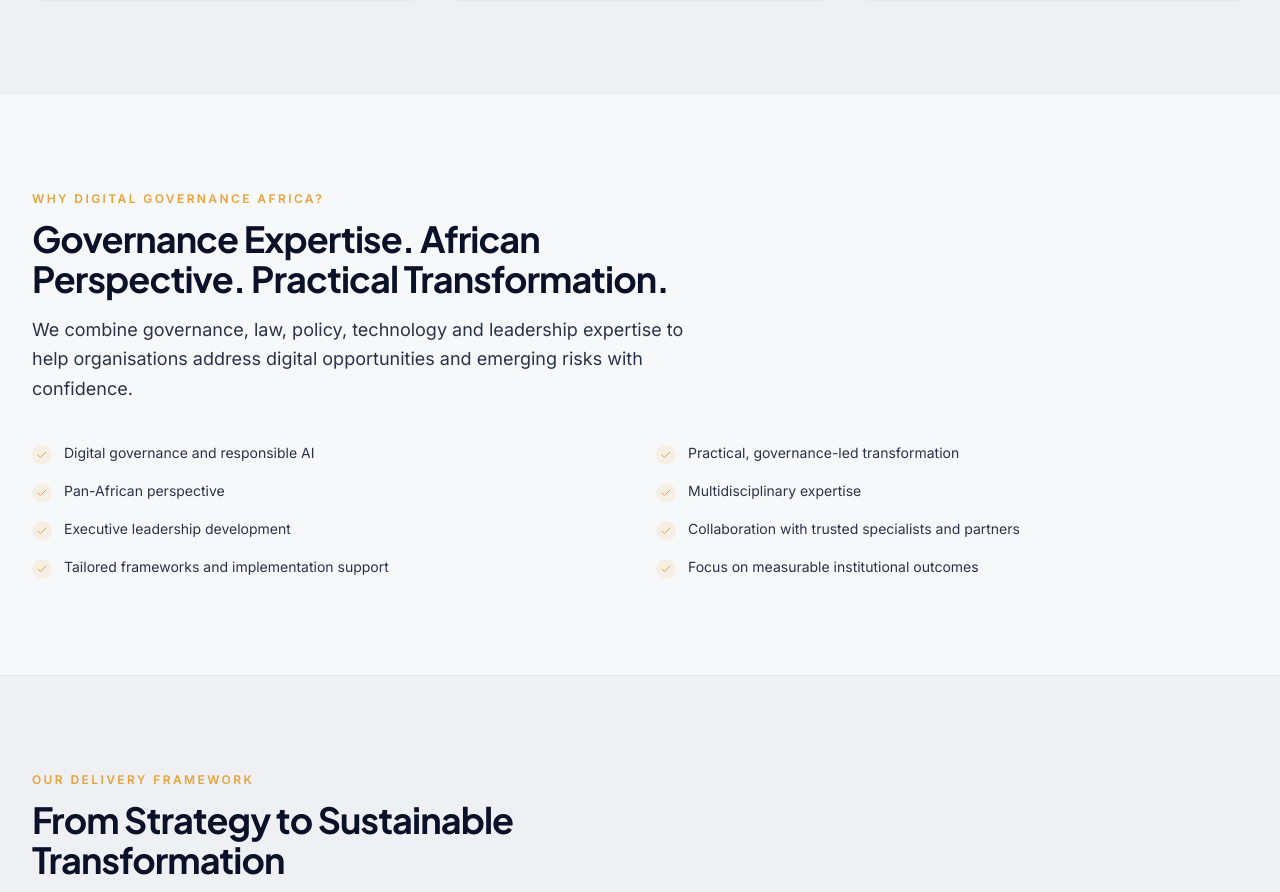
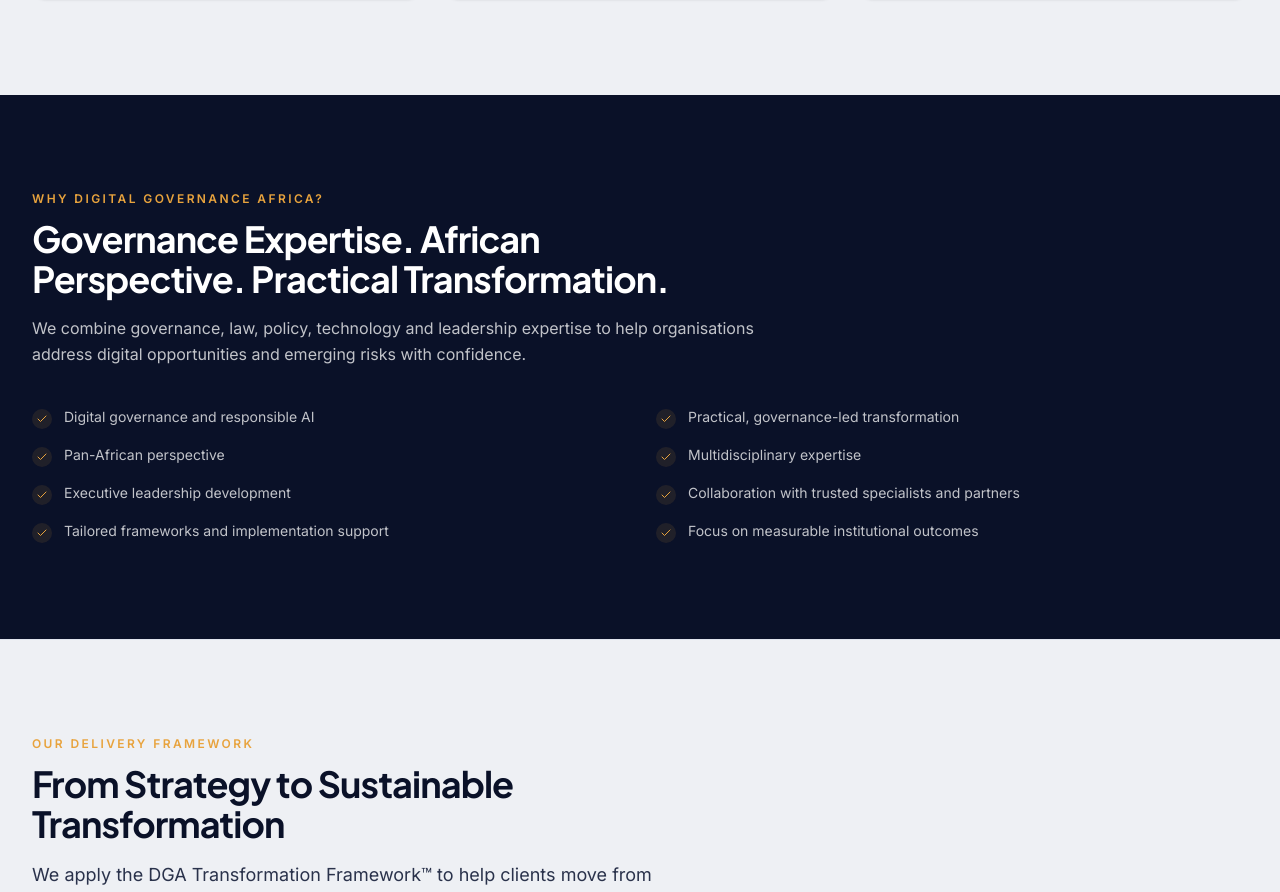
Before and after one commit to alatise/dga, a React (Vite) app: page / in a window 1280 px wide. Shown: the part 2025-2917 px from the top of the page. Built offline with nearby package versions, Linux system fonts and the light colour scheme.

Commit message:
Refine pages visual sections

```diff
--- a/src/pages/HomePage.tsx
+++ b/src/pages/HomePage.tsx
@@ -320,20 +320,38 @@ export function HomePage() {
         </Container>
       </section>
 
-      <section className="py-24">
+      <section className="bg-navy py-24">
         <Container>
-          <SectionHeading
-            eyebrow="Why Digital Governance Africa?"
-            title="Governance Expertise. African Perspective. Practical Transformation."
-            subtitle="We combine governance, law, policy, technology and leadership expertise to help organisations address digital opportunities and emerging risks with confidence."
-          />
+          <motion.div
+            initial={{ opacity: 0, y: 30 }}
+            whileInView={{ opacity: 1, y: 0 }}
+            viewport={{ once: true, amount: 0.3 }}
+            transition={{ duration: 0.7, ease: "easeOut" }}
+          >
+            <p className="text-xs font-semibold uppercase tracking-[0.2em] text-gold">
+              Why Digital Governance Africa?
+            </p>
+
+            <h2 className="mt-3 max-w-4xl text-3xl font-bold tracking-tight text-white sm:text-4xl">
+              Governance Expertise. African <br /> Perspective. Practical
+              Transformation.
+            </h2>
+
+            <p className="mt-4 max-w-3xl text-base leading-relaxed text-white/75">
+              We combine governance, law, policy, technology and leadership
+              expertise to help organisations address digital opportunities and
+              emerging risks with confidence.
+            </p>
+          </motion.div>
+
           <div className="mt-10 grid gap-x-8 gap-y-4 sm:grid-cols-2">
             {STRENGTHS.map((strength) => (
               <div key={strength} className="flex items-start gap-3">
                 <span className="mt-0.5 inline-flex h-5 w-5 shrink-0 items-center justify-center rounded-full bg-gold/10 text-gold">
                   <FiCheck aria-hidden size={12} />
                 </span>
-                <p className="text-sm text-ink-muted">{strength}</p>
+
+                <p className="text-sm text-white/75">{strength}</p>
               </div>
             ))}
           </div>
--- a/src/pages/ProgrammesPage.tsx
+++ b/src/pages/ProgrammesPage.tsx
@@ -10,8 +10,6 @@ import program1 from "../assets/images/programmes_1.webp";
 import program2 from "../assets/images/programmes_2.webp";
 import { motion } from "framer-motion";
 import { ImageWithOverlay } from "../components/ui/ImageOverlay";
-
-// Category header images, min. 1400x800px — only these two categories have one per the imagery spec.
 
 const CATEGORY_HEADER_IMAGES: Partial<
   Record<(typeof PROGRAMME_CATEGORIES)[number], string>
@@ -40,18 +38,33 @@ export function ProgrammesPage() {
 
       {PROGRAMME_CATEGORIES.map((category, sectionIndex) => {
         const headerImage = CATEGORY_HEADER_IMAGES[category];
+        const isNavy = category === "Legal and Compliance";
 
         return (
           <section
             key={category}
             className={
-              sectionIndex % 2 === 1
-                ? "border-t border-line bg-surface-alt py-20"
-                : "py-20"
+              isNavy
+                ? "border-y border-line bg-navy py-20"
+                : sectionIndex % 2 === 1
+                  ? "border-t border-line bg-surface-alt py-20"
+                  : "py-20"
             }
           >
             <Container>
-              <SectionHeading title={category} />
+              {isNavy ? (
+                <div>
+                  <p className="text-xs font-semibold uppercase tracking-[0.2em] text-gold">
+                    Programmes
+                  </p>
+
+                  <h2 className="mt-3 text-3xl font-bold tracking-tight text-white sm:text-4xl">
+                    {category}
+                  </h2>
+                </div>
+              ) : (
+                <SectionHeading title={category} />
+              )}
 
               {headerImage && (
                 <motion.div
@@ -62,12 +75,12 @@ export function ProgrammesPage() {
                     delay: 0.3,
                     ease: "easeOut",
                   }}
-                  className="mt-6 overflow-hidden rounded-3xl"
+                  className="group mt-6 overflow-hidden rounded-3xl"
                 >
                   <ImageWithOverlay
                     src={headerImage}
                     alt={category}
-                    className="h-full w-full object-contain"
+                    className="h-full w-full object-contain transition-transform duration-500 ease-out group-hover:scale-[1.03]"
                   />
                 </motion.div>
               )}
--- a/src/pages/ServicesPage.tsx
+++ b/src/pages/ServicesPage.tsx
@@ -7,7 +7,26 @@ import { staggerDelay } from "../lib/motion";
 import { SERVICES } from "../data/services";
 import servicesHero from "../assets/images/Services_top_hero.webp";
 import { ImageWithOverlay } from "../components/ui/ImageOverlay";
+
 export function ServicesPage() {
+  const serviceGroups = [
+    {
+      services: SERVICES.slice(0, 2),
+      background: "bg-white",
+      dark: false,
+    },
+    {
+      services: SERVICES.slice(2, 4),
+      background: "bg-navy",
+      dark: true,
+    },
+    {
+      services: SERVICES.slice(4, 6),
+      background: "bg-surface-alt",
+      dark: false,
+    },
+  ];
+
   return (
     <>
       <PageMeta
@@ -15,6 +34,7 @@ export function ServicesPage() {
         description="Digital Governance Africa's services span AI governance advisory, digital transformation, data governance, governance risk and compliance, executive education, and research and policy advisory."
       />
 
+      {/* Hero */}
       <section className="border-b border-line bg-surface-alt py-20">
         <Container className="grid gap-10 lg:grid-cols-[1fr_0.8fr] lg:items-center">
           <SectionHeading
@@ -25,24 +45,31 @@ export function ServicesPage() {
 
           <ImageWithOverlay
             src={servicesHero}
-            alt="Services hero image "
+            alt="Services hero image"
             className="rounded-lg"
           />
         </Container>
       </section>
 
-      <section className="py-20">
+      {/* Services */}
+      {serviceGroups.map((group, groupIndex) => (
+        <section key={groupIndex} className={`${group.background} py-20`}>
           <Container className="space-y-10">
-          {SERVICES.map((service, index) => (
-            <Reveal key={service.slug} delayMs={staggerDelay(index)}>
+            {group.services.map((service, index) => {
+              const serviceIndex = groupIndex * 2 + index;
+
+              return (
+                <Reveal key={service.slug} delayMs={staggerDelay(serviceIndex)}>
                   <Card className="grid gap-8 lg:grid-cols-[1fr_1.3fr]">
                     <div>
                       <span className="inline-flex h-11 w-11 items-center justify-center rounded-lg bg-gold/10 text-gold">
                         <service.icon aria-hidden size={20} />
                       </span>
+
                       <h2 className="mt-4 text-xl font-semibold text-ink">
                         {service.title}
                       </h2>
+
                       <p className="mt-2 text-sm leading-relaxed text-ink-muted">
                         {service.summary}
                       </p>
@@ -53,16 +80,19 @@ export function ServicesPage() {
                         <p className="text-xs font-semibold uppercase tracking-[0.2em] text-gold">
                           Services may include
                         </p>
+
                         <ul className="mt-3 grid gap-1.5 text-sm text-ink-muted sm:grid-cols-2">
                           {service.capabilities.map((capability) => (
                             <li key={capability}>{capability}</li>
                           ))}
                         </ul>
                       </div>
+
                       <div className="rounded-lg bg-gold/10 p-4">
                         <p className="text-xs font-semibold uppercase tracking-[0.2em] text-gold">
                           Outcome
                         </p>
+
                         <p className="mt-1.5 text-sm leading-relaxed text-ink">
                           {service.outcome}
                         </p>
@@ -70,9 +100,11 @@ export function ServicesPage() {
                     </div>
                   </Card>
                 </Reveal>
-          ))}
+              );
+            })}
           </Container>
         </section>
+      ))}
     </>
   );
 }
```
Also changed, not shown: src/data/services.ts (+8 -1 lines). Lines whose indentation alone changed are shown as unchanged.
